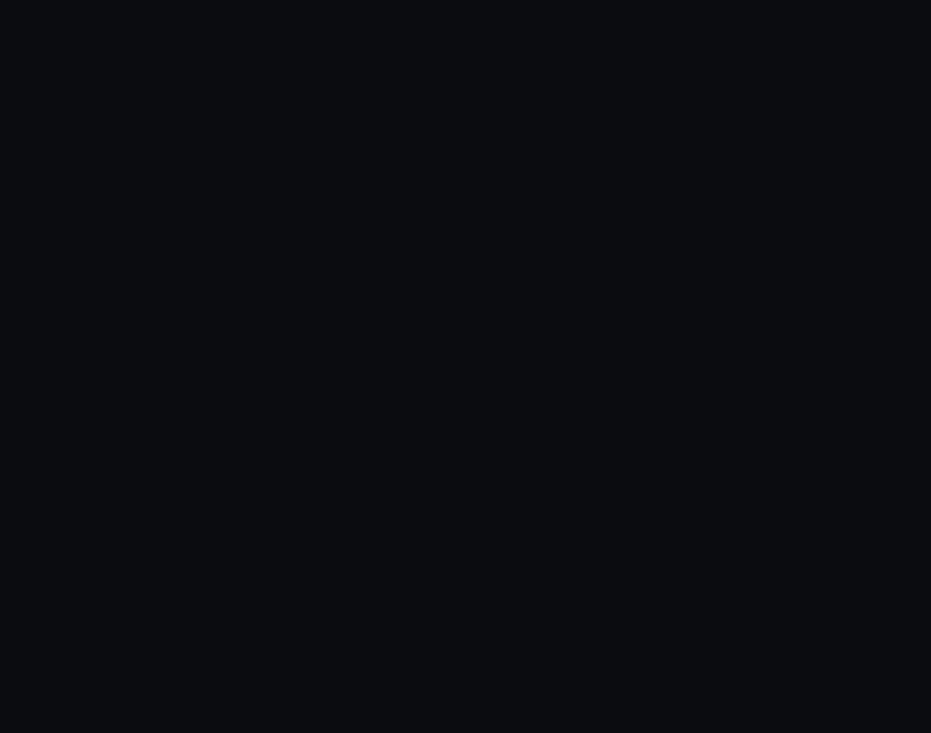
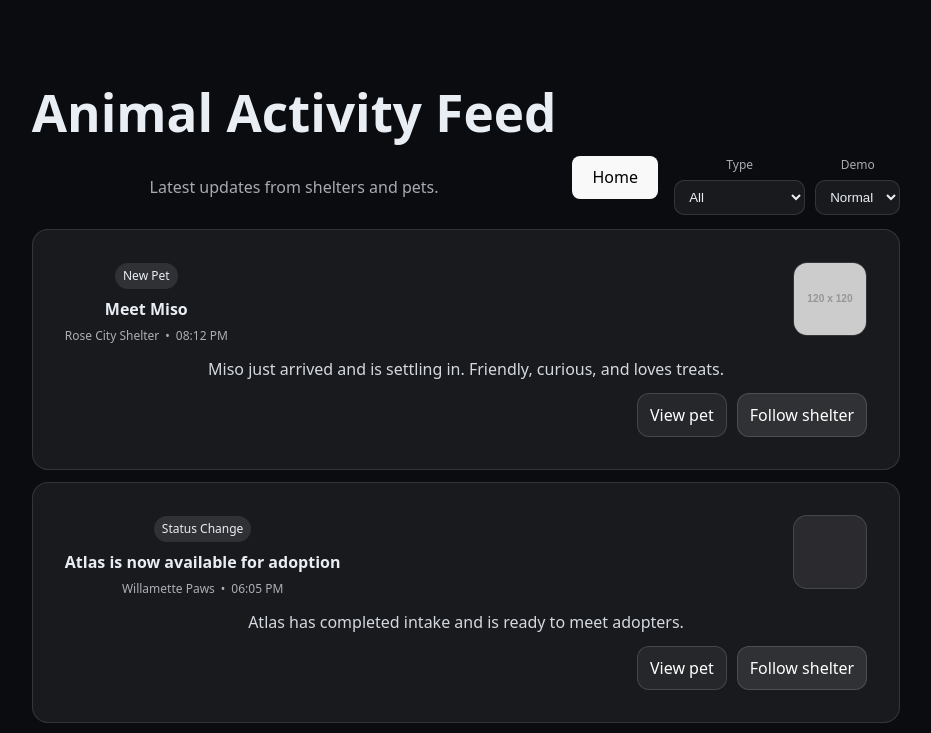
Before and after one commit to pl728/paw-match-app, a React app in the folder frontend/: page /feed in a window 1280 px wide. Before the commit this address had no page. Shown: the top 733 px of the page, without its empty margins (174-1105 px from the left). Built offline with nearby package versions, Linux system fonts and the light colour scheme; the HTML template or start-up script is replaced by a standard one.

Commit message:
Removed redundant count button on App.jsx, added routing to and from FeedPage, replaced hyperlink to home with an actual button in CreatePet, UserLogin

```diff
--- a/frontend/src/App.css
+++ b/frontend/src/App.css
@@ -6,7 +6,7 @@
 }
 
 .logo {
-  height: 20em;
+  height: 25em;
   padding: 1.5em;
   will-change: filter;
   transition: filter 300ms;
@@ -18,21 +18,6 @@
   filter: drop-shadow(0 0 2em #61dafbaa);
 }
 
-@keyframes logo-spin {
-  from {
-    transform: rotate(0deg);
-  }
-  to {
-    transform: rotate(360deg);
-  }
-}
-
-@media (prefers-reduced-motion: no-preference) {
-  a:nth-of-type(2) .logo {
-    animation: logo-spin infinite 20s linear;
-  }
-}
-
 .card {
   padding: 2em;
 }
--- a/frontend/src/App.jsx
+++ b/frontend/src/App.jsx
@@ -3,6 +3,7 @@ import pawmatchlogo from './assets/pawmatch_logo.png'
 import CreatePet from './pages/CreatePet.jsx'
 import ViewPets from './pages/ViewPets.jsx'
 import UserLogin from './pages/UserLogin.jsx'
+import FeedPage from './pages/FeedPage.jsx'
 import './App.css'
 import { Link, Routes, Route, BrowserRouter } from "react-router-dom"
 
@@ -13,7 +14,6 @@ import { Link, Routes, Route, BrowserRouter } from "react-router-dom"
 // Home page component
 
 function Home() {
-  const [count, setCount] = useState(0)
 
   return (
     <>
@@ -25,17 +25,12 @@ function Home() {
       <h1>Welcome!</h1>
 
       <div className="card">
-        <button onClick={() => setCount((count) => count + 1)}>
-          count is {count}
-        </button>
-
-        <p>
-          <Link to="/create-pet">Create Pet</Link>
-          <p></p>
+        <div className="home-links">
+          <Link to="/create-pet">Create a Pet</Link>
           <Link to="/view-pets">View Pets</Link>
-          <p></p>
           <Link to="/user-login">Login</Link>
-        </p>
+          <Link to="/feed">Feed Page</Link>
+        </div>
       </div>
     </>
   )
@@ -49,6 +44,7 @@ function App() {
       <Route path="/create-pet" element={<CreatePet />} />
       <Route path="/view-pets" element={<ViewPets />} />
       <Route path="/user-login" element={<UserLogin />} />
+      <Route path="/feed" element={<FeedPage />} />
     </Routes>
   );
 }
--- a/frontend/src/index.css
+++ b/frontend/src/index.css
@@ -252,3 +252,9 @@ select {
     transform: translateX(100%);
   }
 }
+
+.home-links {
+  display: flex;
+  flex-direction: column;
+  gap: 12px;
+}
--- a/frontend/src/pages/CreatePet.jsx
+++ b/frontend/src/pages/CreatePet.jsx
@@ -80,7 +80,7 @@ function CreatePet() {
       </form>
 
       <p>
-        <Link to="/">Back to Home</Link>
+        <Link to="/"><button>Home</button></Link>
       </p>
     </div>
   );
--- a/frontend/src/pages/FeedPage.jsx
+++ b/frontend/src/pages/FeedPage.jsx
@@ -1,6 +1,7 @@
 import { useEffect, useMemo, useState } from "react";
 import FeedList from "../components/FeedList.jsx";
 import { mockFeedItems } from "../data/mockFeedItems.js";
+import { Link } from "react-router-dom";
 
 function simulateFetch({ mode }) {
   return new Promise((resolve, reject) => {
@@ -57,6 +58,10 @@ export default function FeedPage() {
           <p className="muted">Latest updates from shelters and pets.</p>
         </div>
 
+        <p>
+          <Link to="/"><button>Home</button></Link>
+        </p>
+
         <div className="controls">
           <label className="control">
             <span className="control-label">Type</span>
--- a/frontend/src/pages/UserLogin.jsx
+++ b/frontend/src/pages/UserLogin.jsx
@@ -38,7 +38,7 @@ function UserLogin() {
         Don’t have an account? <Link to="/register">Register</Link> // To be implemented
       </p>
       <p>
-        <Link to="/">Back to Home</Link>
+        <Link to="/"><button>Home</button></Link>
       </p>
     </div>
   );
```
